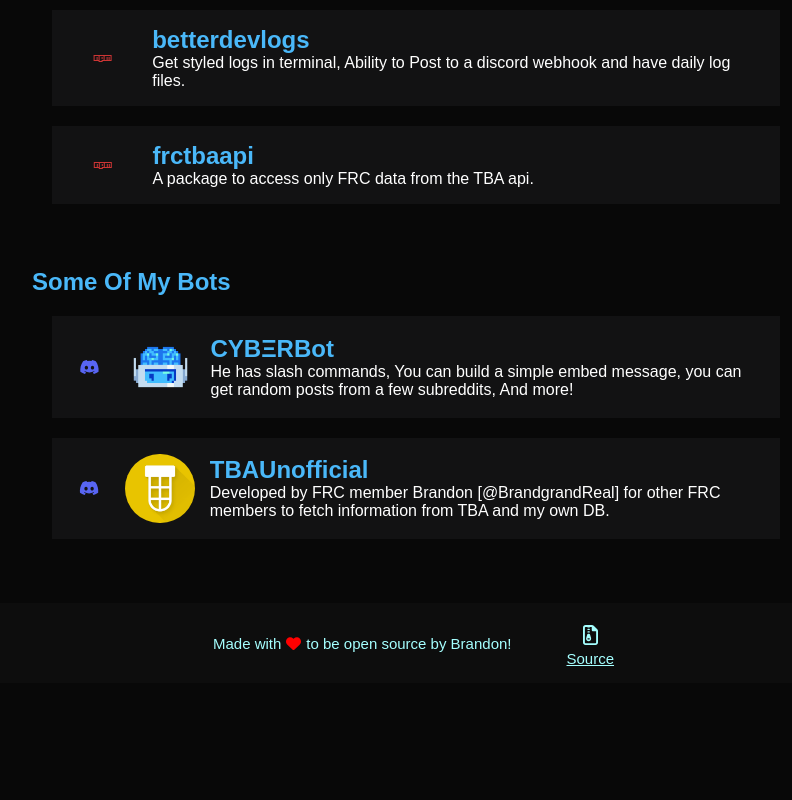
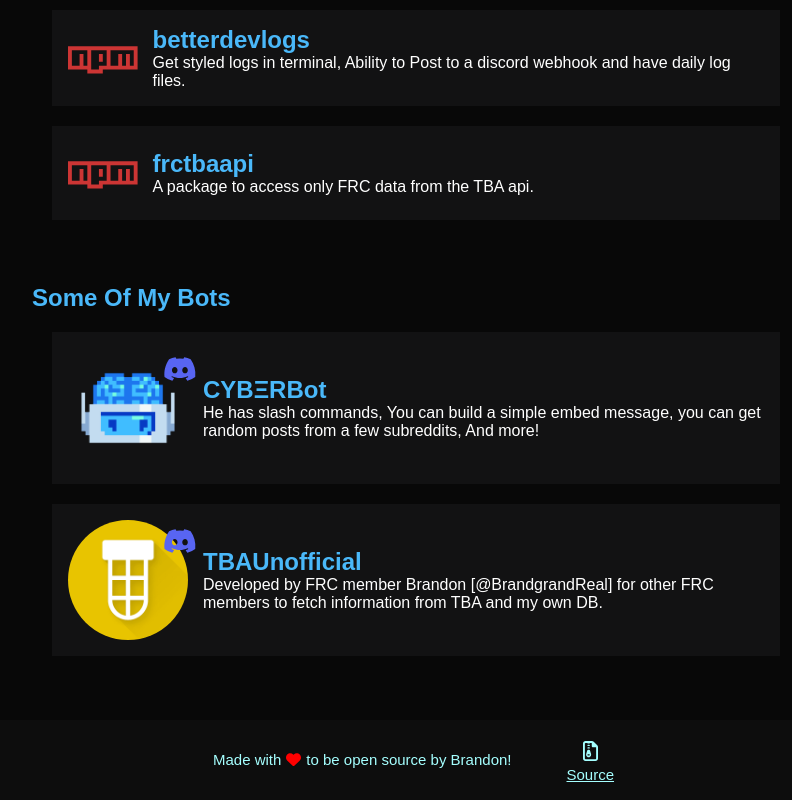
Before and after one commit to BrandgrandRealMe/Portfolio, a Next.js app: page / in a window 1280 px wide. Shown: the part 1276-2076 px from the top of the page, without its empty margins (224-1016 px from the left). Before the commit the page ends 1959 px from the top, so only its background shows below. Built offline with nearby package versions, Linux system fonts and the light colour scheme.

Commit message:
Made more responsive

```diff
--- a/src/components/home/bots.js
+++ b/src/components/home/bots.js
@@ -13,16 +13,20 @@ const Bots = () => {
             <h2 id="Bots">Some Of My Bots</h2>
             <div className="discord">
                 <Link href="https://top.gg/bot/745786473554378832" target="_blank" className="Bot">
-                    <FontAwesomeIcon className="icon" icon={faDiscord} />
-                    <Image src={CyberbotPFP} alt="A pixel art of a robot head" className="pfp circle" />
+                    <div className="icons">
+                        <FontAwesomeIcon className="icon" icon={faDiscord} />
+                        <Image src={CyberbotPFP} alt="A pixel art of a robot head" className="pfp circle" />
+                    </div>
                     <div className="desc">
                         <h2>CYBΞRBot</h2>
                         He has slash commands, You can build a simple embed message, you can get random posts from a few subreddits, And more!
                     </div>
                 </Link>
                 <Link href="https://top.gg/bot/1232768387399024732" target="_blank" className="Bot">
-                    <FontAwesomeIcon className="icon" icon={faDiscord} />
-                    <Image src={TBAUnofficialPFP} alt="Golden TBA logo" className="pfp circle" />
+                    <div className="icons">
+                        <FontAwesomeIcon className="icon" icon={faDiscord} />
+                        <Image src={TBAUnofficialPFP} alt="Golden TBA logo" className="pfp circle" />
+                    </div>
                     <div className="desc">
                         <h2>TBAUnofficial</h2>
                         Developed by FRC member Brandon [@BrandgrandReal] for other FRC members to fetch information from TBA and my own DB.
--- a/src/styles/partials/_bots.scss
+++ b/src/styles/partials/_bots.scss
@@ -17,19 +17,56 @@
             display: flex;
             padding: 16px;
             align-items: center;
+            flex-direction: column;
             margin: 20px;
+        }
+
+        .icons {
+            position: relative;
+            width: 100%;
+
             .pfp {
-                width: 10%;
+                width: 100%;
                 height: auto;
-                margin-right: 15px;
+                position: relative;
+                z-index: 1;
             }
+
             .icon {
-                width: 10%;
-                margin-right: 15px;
+                width: 25%;
                 color: #5865F2;
+                position: absolute;
+                top: 5%;
+                right: 5%;
+                z-index: 2;
+            }
+        }
+    }
+
+    @media screen and (min-width: 768px) {
+        .discord {
+
+            .Bot {
+                flex-direction: row;
+                .icons {
+                    position: relative;
+                    height: 15vh;
+                    width: fit-content;
+                    padding-right: 15px;
+
+                    .pfp {
+                        height: 100%;
+                        width: auto;
+                    }
+
+                    .icon {
+                        height: 25%;
+                    }
+                }
             }
         }
     }
 }
 
+
 // margin: t r b l;
--- a/src/styles/partials/_packages.scss
+++ b/src/styles/partials/_packages.scss
@@ -8,12 +8,14 @@
     }
 
     .npm {
+
         .Package {
             height: fit-content;
             background-color: $tertiary-background;
             text-decoration: none;
             color: white;
             display: flex;
+            flex-direction: column;
             padding: 16px;
             align-items: center;
             margin: 20px;
@@ -21,11 +23,20 @@
 
                 .icon {
                     color: #CC3534;
+                    height: 10%;
+                }
+
+
+
+        }
+        @media screen and (min-width: 768px) {
+            .Package {
+                flex-direction: row;
+                .icon {
                     width: 10%;
                     padding-right: 15px;
                 }
-
-
+            }
         }
     }
 }
```
